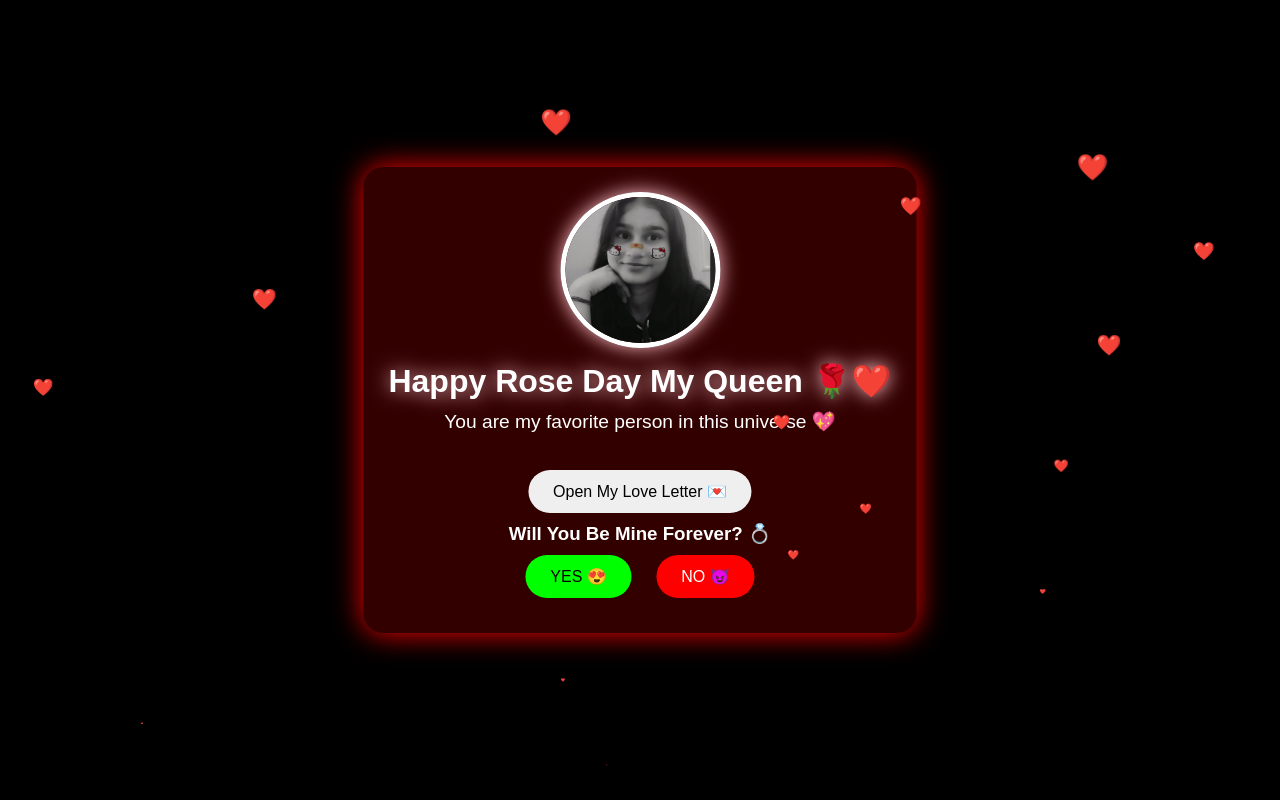
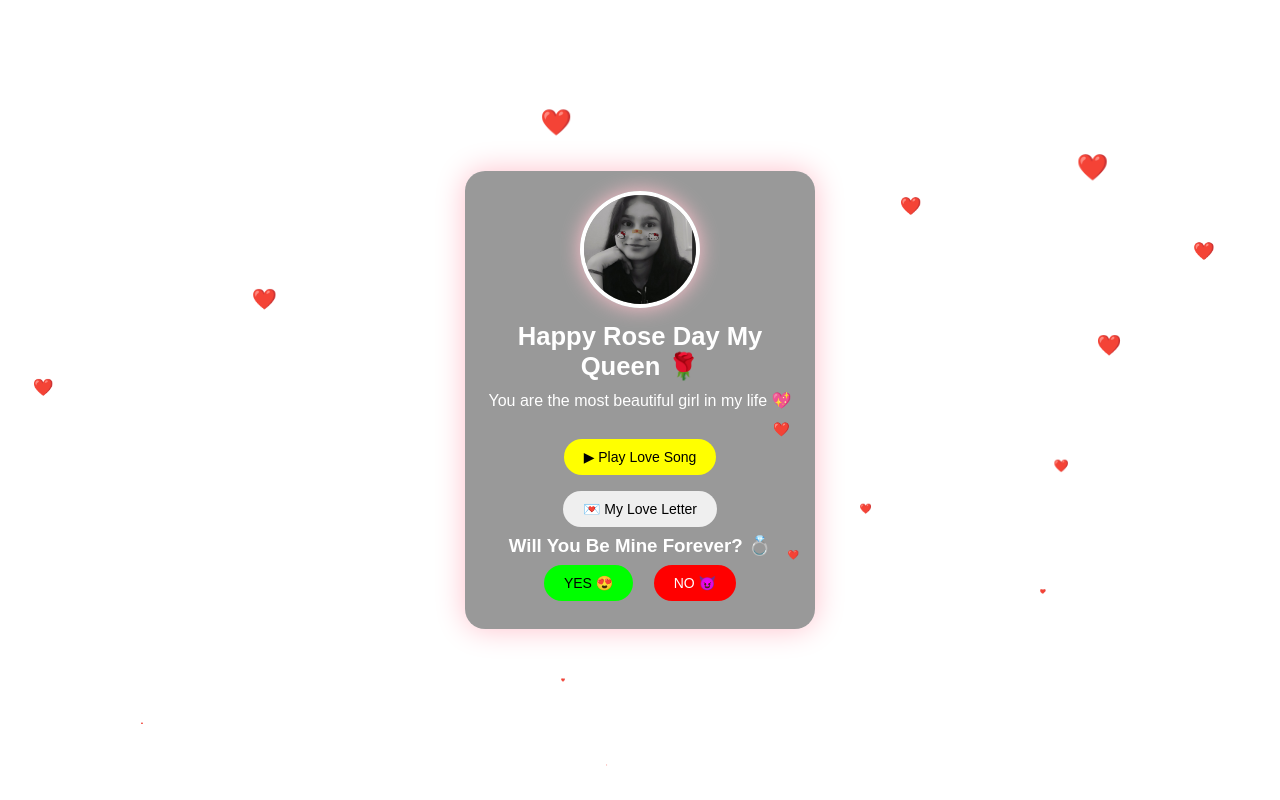
Before and after one commit to Mr-Tawahi/love, a plain HTML site: page rose/index.html in a window 1280 px wide. Drawn offline with Linux system fonts and the light colour scheme.

Commit message:
Update index.html

```diff
--- a/rose/index.html
+++ b/rose/index.html
@@ -8,17 +8,18 @@
 *{
   margin:0;
   padding:0;
-  font-family: "Poppins", sans-serif;
+  font-family: Poppins, sans-serif;
+  box-sizing:border-box;
 }
 
 body{
-  background: black;
+  background: linear-gradient(135deg, #ff0057, #8e2de2);
   overflow:hidden;
   text-align:center;
   color:white;
 }
 
-/* Background hearts */
+/* Floating hearts */
 .heart{
   position:fixed;
   color:red;
@@ -31,52 +32,59 @@
   100%{transform:translateY(-10vh) scale(1);}
 }
 
-/* Center Box */
+/* Main Box */
 .box{
   position:absolute;
   top:50%;
   left:50%;
   transform:translate(-50%,-50%);
-  background: rgba(255,0,0,0.2);
-  padding:25px;
+  background: rgba(0,0,0,0.4);
+  padding:20px;
   border-radius:20px;
-  box-shadow:0 0 30px red;
+  box-shadow:0 0 30px pink;
+  width:90%;
+  max-width:350px;
 }
 
-/* Her Photo */
+/* Photo */
 img{
-  width:150px;
+  width:120px;
   border-radius:50%;
-  border:5px solid white;
+  border:4px solid white;
   box-shadow:0 0 20px pink;
 }
 
 h1{
-  font-size:2rem;
+  font-size:1.6rem;
   margin-top:10px;
-  text-shadow:0 0 20px pink;
 }
 
 #typing{
-  font-size:1.2rem;
+  font-size:1rem;
   margin-top:10px;
-  height:50px;
+  min-height:40px;
 }
 
 /* Buttons */
 button{
-  padding:12px 25px;
+  padding:10px 20px;
   border:none;
-  border-radius:25px;
-  font-size:16px;
-  margin:10px;
+  border-radius:20px;
+  font-size:14px;
+  margin:8px;
   cursor:pointer;
+}
+
+.play{
+  background:yellow;
+  color:black;
 }
 
 .yes{
   background:lime;
   color:black;
 }
+
 .no{
   background:red;
   color:white;
@@ -96,10 +104,10 @@
 .letter{
   background:white;
   color:black;
-  padding:20px;
+  padding:15px;
   border-radius:15px;
-  width:80%;
-  max-width:400px;
+  width:90%;
+  max-width:300px;
 }
 
 .close{
@@ -111,19 +119,19 @@
 
 <body>
 
-<!-- Romantic Music -->
-<audio autoplay loop>
+<!-- Music -->
+<audio id="music">
   <source src="love.mp3">
 </audio>
 
 <div class="box">
-  <!-- Add Her Photo -->
   <img src="her.jpg">
 
-  <h1>Happy Rose Day My Queen 🌹❤️</h1>
+  <h1>Happy Rose Day My Queen 🌹</h1>
   <div id="typing"></div>
 
-  <button onclick="openLetter()">Open My Love Letter 💌</button>
+  <button class="play" onclick="playMusic()">▶ Play Love Song</button>
+  <button onclick="openLetter()">💌 My Love Letter</button>
 
   <h3>Will You Be Mine Forever? 💍</h3>
   <button class="yes" onclick="alert('I LOVE YOU FOREVER 😭❤️')">YES 😍</button>
@@ -136,19 +144,18 @@
     <div class="close" onclick="closeLetter()">❌</div>
     <h3>My Love ❤️</h3>
     <p>
-      You are the most beautiful girl in my life.
       You are my happiness, my peace, my everything.
       I promise to love you forever.
+      Happy Rose Day 🌹
       <br><br>
-      Happy Rose Day 🌹
       Your Boy 💕
     </p>
   </div>
 </div>
 
 <script>
-// Typing Message
-let msg="You are my favorite person in this universe 💖";
+// Typing Effect
+let msg="You are the most beautiful girl in my life 💖";
 let i=0;
 function type(){
   if(i<msg.length){
@@ -170,6 +177,12 @@
  setTimeout(()=>h.remove(),6000);
 },300);
 
+// Music Play Fix
+function playMusic(){
+  document.getElementById("music").play();
+  alert("Love song playing 💖");
+}
+
 // Love Letter Popup
 function openLetter(){
  document.getElementById("popup").style.display="flex";
@@ -178,7 +191,7 @@
  document.getElementById("popup").style.display="none";
 }
 
-// NO Button Run Away 😂
+// NO Button Run Away
 let no=document.getElementById("noBtn");
 no.onmouseover=function(){
  no.style.position="absolute";
```
